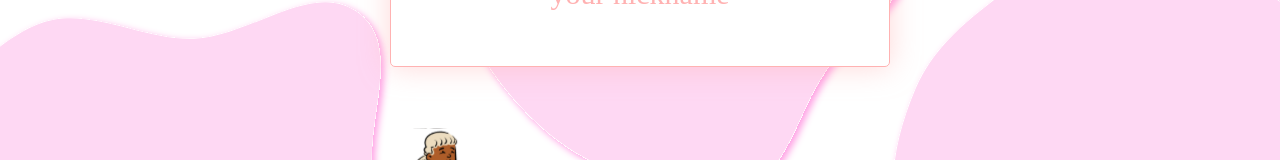
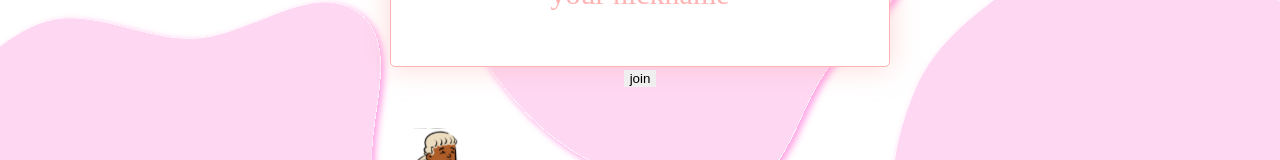
Before and after one commit to DSM-Matching/Matching-Front, a React (Create React App) app: page / in a window 1280 px wide. Shown: the part 433-593 px from the top of the page. Built offline with nearby package versions, Linux system fonts and the light colour scheme.

Commit message:
[MODIFY] nickname input 수정

```diff
--- a/src/components/main/NicknameInput.tsx
+++ b/src/components/main/NicknameInput.tsx
@@ -3,7 +3,8 @@
 import {
   inputContainer,
   inputTopItem,
-  nicknameinput,
+  joinButton,
+  nicknameinput
 } from "../../utils/css/EmotionComponent";
 
 const NicknameInput = () => {
@@ -14,6 +15,7 @@ const NicknameInput = () => {
           <span>Please enter a nickname.</span>
           <input type="text" placeholder="your nickname"/>
         </div>
+        <button css={joinButton}>join</button>
       </div>
     </div>
   );
```
